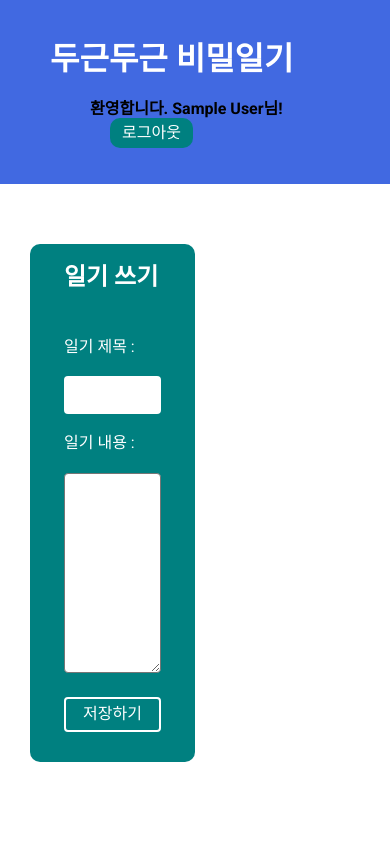
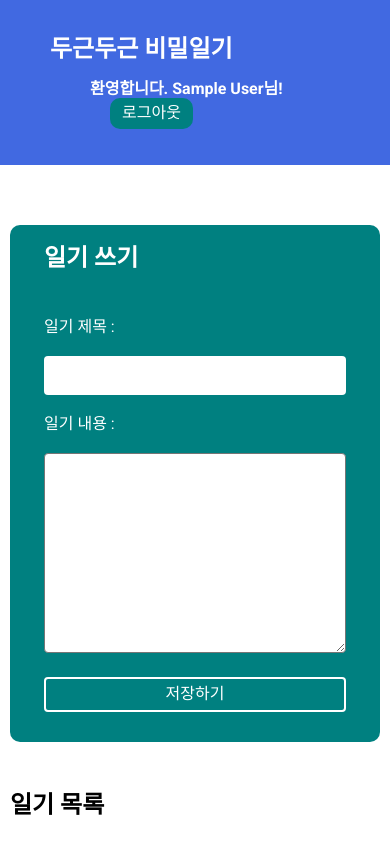
Before and after one commit to sjkymy/my-diary, a React (Create React App) app in the folder my-app/: page / in a window 390 px wide. Shown: the top 854 px of the page. Built offline with nearby package versions, Linux system fonts and the light colour scheme; no server answers; the database is empty; sample sign-in values are in the browser's storage.

Commit message:
일기 리스트 삭제 버튼 기능 구현

```diff
--- a/my-app/src/components/nav.module.css
+++ b/my-app/src/components/nav.module.css
@@ -15,8 +15,12 @@
     align-items: center;
 }
 
-.nav a {
+.list_nav a {
     text-decoration: none;
+    color: #fff;
+}
+
+.list_nav strong {
     color: #fff;
 }
 
@@ -26,6 +30,12 @@
     border-radius: 10px;
     background-color: teal;
     border: none;
-    color: white;
+    color: #fff;
     cursor: pointer;
 }
+
+@media (max-width: 760px) {
+    .tit {
+        font-size: 1.5rem;
+    }
+}
--- a/my-app/src/pages/Home/DiaryList.jsx
+++ b/my-app/src/pages/Home/DiaryList.jsx
@@ -1,14 +1,20 @@
+import { useFirestore } from "../../hooks/useFirestore"
 import styles from "./Home.module.css"
 
 export default function DiaryList({diaries}) {
+  const {deleteDocument} = useFirestore("myDiary");
+
   return (
     <>
         {diaries.map((item) => {
             return (
+              <>
                 <li key={item.id}>
                     <strong className={styles.title}>{item.title}</strong>
                     <p className={styles.text}>{item.text}</p>
+                    <button type="button" onClick={()=>{deleteDocument(item.id)}}>삭제</button>
                 </li>
+              </>
             )
         })}
     </>
--- a/my-app/src/pages/Home/Home.jsx
+++ b/my-app/src/pages/Home/Home.jsx
@@ -14,6 +14,7 @@ export default function Home() {
         <DiaryForm uid={user.uid} />
       </aside>
       <ul className={styles.content_list}>
+        <h2>일기 목록</h2>
         {error && <strong>{error}</strong>}
         {documents && <DiaryList diaries={documents} />}
       </ul>
--- a/my-app/src/pages/Home/Home.module.css
+++ b/my-app/src/pages/Home/Home.module.css
@@ -103,3 +103,15 @@
     line-height: 0;
     cursor: pointer;
 }
+
+@media (max-width: 760px) {
+    .cont {
+        grid-template-columns: none;
+        padding: 0 10px
+    }
+
+    .content_list {
+        padding: 0;
+        margin-top: 30px;
+    }
+}
```
